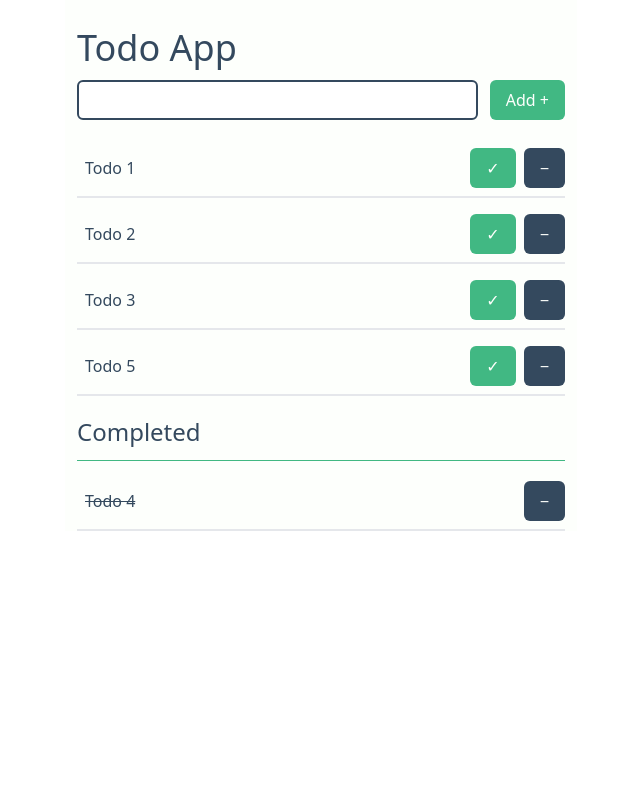
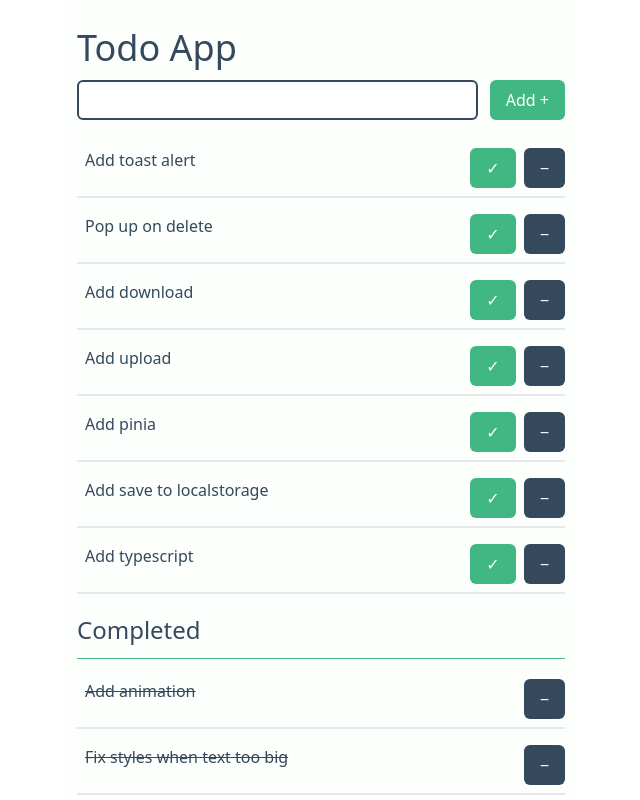
Before and after one commit to BogdanXoxl/todo-vue, a Vue app: page / in a window 1280 px wide. Shown: the whole page, without its empty margins (319-959 px from the left). Built offline with nearby package versions, Linux system fonts and the light colour scheme.

Commit message:
feat: 🎸 add transitions and fix long word styles issue

```diff
--- a/src/App.vue
+++ b/src/App.vue
@@ -2,11 +2,14 @@
   <div class="max-w-lg mx-auto px-3 pt-7 text-secondary bg-primary-white">
     <my-header title="Todo App" class="mb-5" @add="addTodo" />
     <my-list
+      class="todo"
       :items="todos.filter((todo) => !todo.completed)"
       @removeItem="removeTodo"
       @completeItem="completeTodo"
+      subtitle="Awesome, you complited all your todos!"
     />
     <my-list
+      class="complited"
       title="Completed"
       :items="todos.filter((todo) => todo.completed)"
       @removeItem="removeTodo"
@@ -27,18 +30,22 @@ export default {
     return {
       counter: 0,
       todos: [
-        { id: 1, title: "Todo 1", completed: false },
-        { id: 2, title: "Todo 2", completed: false },
-        { id: 3, title: "Todo 3", completed: false },
-        { id: 4, title: "Todo 4", completed: true },
-        { id: 5, title: "Todo 5", completed: false }
+        { id: 1, title: "Add animation", completed: true },
+        { id: 2, title: "Fix styles when text too big", completed: true },
+        { id: 3, title: "Add toast alert", completed: false },
+        { id: 4, title: "Pop up on delete", completed: false },
+        { id: 5, title: "Add download", completed: false },
+        { id: 6, title: "Add upload", completed: false },
+        { id: 7, title: "Add pinia", completed: false },
+        { id: 8, title: "Add save to localstorage", completed: false },
+        { id: 9, title: "Add typescript", completed: false }
       ]
     };
   },
   methods: {
     addTodo(title) {
       if (title)
-        this.todos.push({
+        this.todos.unshift({
           id: Date.now(),
           title,
           completed: false
@@ -68,4 +75,4 @@ export default {
 };
 </script>
 
-<style></style>
+<style scoped></style>
--- a/src/components/MyList/MyList.vue
+++ b/src/components/MyList/MyList.vue
@@ -1,8 +1,8 @@
 <template>
+  <transition name="mylist" mode="out-in" appear>
     <div v-if="items.length">
       <h2 v-if="title" class="text-2xl mt-5 mb-3 pb-3 border-primary border-b">{{ title }}</h2>
-
-    <ul class="flex flex-col gap-2">
+      <transition-group tag="ul" name="list" class="flex flex-col gap-2">
         <my-list-item
           v-for="item in items"
           :key="item.id"
@@ -12,8 +12,12 @@
         >
           {{ item.title }}
         </my-list-item>
-    </ul>
+      </transition-group>
     </div>
+    <h2 v-else-if="subtitle" class="text-center">
+      {{ subtitle }}
+    </h2>
+  </transition>
 </template>
 
 <script>
@@ -28,7 +32,36 @@ export default {
   props: {
     fallback: String,
     items: Array,
-    title: String
+    title: String,
+    subtitle: String
   }
 };
 </script>
+
+<style scoped>
+.list-move,
+.list-enter-active {
+  transition: all 0.5s ease-in;
+}
+
+.list-enter-from,
+.list-leave-to {
+  opacity: 0;
+  transform: translateX(-150px);
+}
+
+.list-leave-active {
+  transition: all 0.5s ease-in;
+}
+
+.mylist-enter-active,
+.mylist-leave-active {
+  transition: all 0.3s ease-in;
+}
+
+.mylist-enter-from,
+.mylist-leave-to {
+  transform: ranslateY(10px);
+  opacity: 0;
+}
+</style>
--- a/src/components/MyList/MyListItem.vue
+++ b/src/components/MyList/MyListItem.vue
@@ -1,6 +1,6 @@
 <template>
-  <li class="flex items-center justify-between py-2 pl-2 border-b-2">
-    <div :class="completed && 'line-through'">
+  <li class="flex items-start justify-between py-2 pl-2 border-b-2 max-w-lg w-full">
+    <div :class="['break-words w-[calc(100%-100px)]', completed && 'line-through']">
       <slot></slot>
     </div>
     <div class="flex gap-2">
```
Lines whose indentation alone changed are shown as unchanged.
